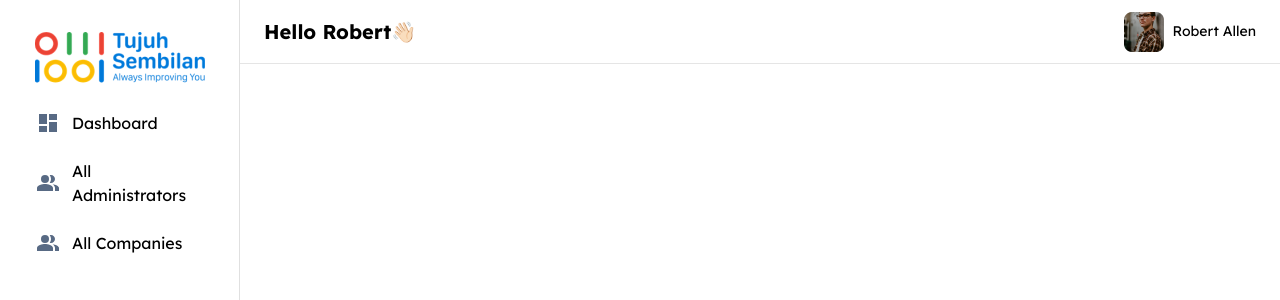
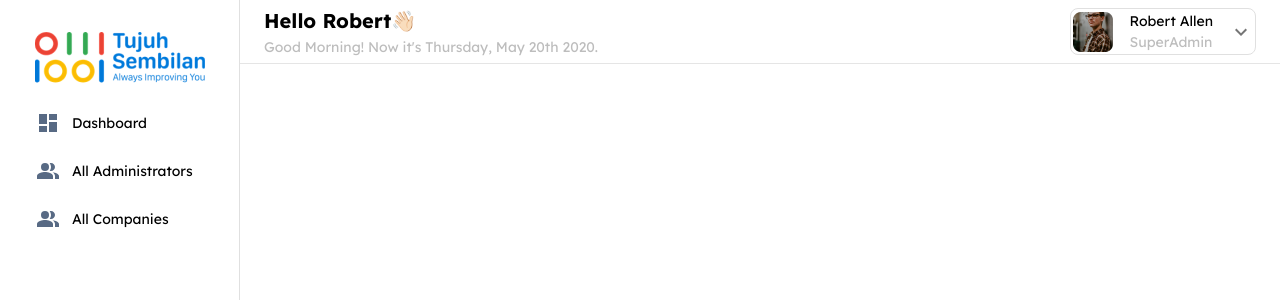
Before and after one commit to dit10z/presence, a React (Vite) app: page /settings in a window 1280 px wide. Shown: the top 300 px of the page. Built offline with nearby package versions, Linux system fonts and the light colour scheme.

Commit message:
feat: customButton

```diff
--- a/src/components/Navigation/NavItem.jsx
+++ b/src/components/Navigation/NavItem.jsx
@@ -29,7 +29,11 @@
         >
           {icon}
         </ListItemIcon>
-        <ListItemText primary={title} sx={{ color: selected ? '#0078D7' : 'black' }} />
+        <ListItemText
+          primary={title}
+          sx={{ color: selected ? '#0078D7' : 'black' }}
+          primaryTypographyProps={{ fontSize: '0.875rem' }}
+        />
       </ListItemButton>
     </ListItem>
   );
--- a/src/components/Navigation/SuperadminSidebar.jsx
+++ b/src/components/Navigation/SuperadminSidebar.jsx
@@ -20,8 +20,10 @@
 import { Outlet } from 'react-router-dom';
 import NavItem from './NavItem';
 
+import KeyboardArrowDownIcon from '@mui/icons-material/KeyboardArrowDown';
+import KeyboardArrowUpIcon from '@mui/icons-material/KeyboardArrowUp';
+
 const drawerWidth = 240;
-// const collapsedDrawerWidth = 60;
 
 const AppBar = styled(MuiAppBar, {
   shouldForwardProp: (prop) => prop !== 'open',
@@ -59,6 +61,8 @@
     router.push('/login');
   };
 
+  const isMenuOpen = Boolean(anchorEl);
+
   const listMenu = [
     { title: 'Dashboard', icon: <DashboardIcon />, path: '/' },
     {
@@ -82,29 +86,44 @@
       <CssBaseline />
       <AppBar position="fixed" open={open} elevation={0}>
         <Toolbar
-          style={{
+          sx={{
             backgroundColor: 'white',
             boxShadow: 'none',
             borderBottom: '1px solid #E5E5E5',
             color: 'black',
+            justifyContent: 'space-between',
           }}
         >
-          <Typography variant="h6" fontWeight="bold" noWrap sx={{ flexGrow: 1 }}>
+          <Stack>
+            <Typography variant="h6" fontWeight="bold" noWrap>
               Hello Robert👋🏻
             </Typography>
-          <Box>
-            <IconButton onClick={handleMenuClick} sx={{ p: 0 }}>
+            <Typography variant="body2" color={`${theme.palette.grey[400]}`}>
+              Good Morning! Now it's Thursday, May 20th 2020.
+            </Typography>
+          </Stack>
+          <Box border={`1px ${theme.palette.grey[300]} solid`} borderRadius="0.5rem" padding="0.125rem">
+            <Stack direction="row" alignItems="center" spacing={2}>
+              <IconButton sx={{ p: 0 }}>
                 <Avatar alt="Robert Allen" src="/mock/dummy_avatar.png" variant="rounded" />
               </IconButton>
-            <Typography variant="body2" sx={{ display: 'inline', ml: 1 }}>
+              <Stack>
+                <Typography variant="body2" sx={{ display: 'inline' }}>
                   Robert Allen
                 </Typography>
+                <Typography variant="body2" sx={{ display: 'inline' }} color={`${theme.palette.grey[400]}`}>
+                  SuperAdmin
+                </Typography>
+              </Stack>
+              <IconButton onClick={handleMenuClick} sx={{ p: 0 }}>
+                {isMenuOpen ? <KeyboardArrowUpIcon /> : <KeyboardArrowDownIcon />}
+              </IconButton>
               <Menu
                 anchorEl={anchorEl}
-              open={Boolean(anchorEl)}
+                open={isMenuOpen}
                 onClose={handleMenuClose}
                 anchorOrigin={{
-                vertical: 'top',
+                  vertical: 'bottom',
                   horizontal: 'right',
                 }}
                 transformOrigin={{
@@ -114,6 +133,7 @@
               >
                 <MenuItem onClick={handleLogout}>Logout</MenuItem>
               </Menu>
+            </Stack>
           </Box>
         </Toolbar>
       </AppBar>
@@ -135,13 +155,7 @@
         </DrawerHeader>
         <List sx={{ padding: '1rem' }}>
           {listMenu.map((item, index) => (
-            <NavItem
-              key={index}
-              title={item.title}
-              icon={item.icon}
-              // selected={router.pathname === item.path}
-              // onClick={() => router.push(item.path)}
-            />
+            <NavItem key={index} title={item.title} icon={item.icon} />
           ))}
         </List>
         <Box sx={{ flexGrow: 1 }} />
```
Also changed, not shown: src/components/CustomButton.jsx (+34 -3 lines). Lines whose indentation alone changed are shown as unchanged.
